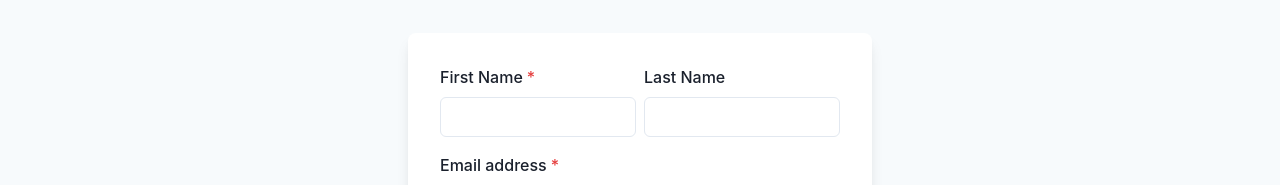
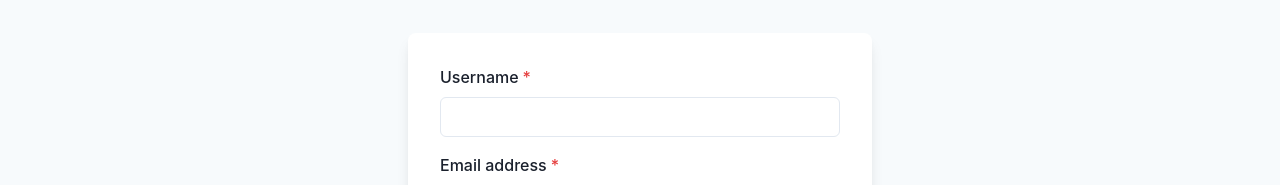
Before and after one commit to bounswe/bounswe2024group7, a React (Vite) app in the folder frontend/: page /bounswe2024group7/register in a window 1280 px wide. Shown: the part 258-443 px from the top of the page. Built offline with nearby package versions, Linux system fonts and the light colour scheme; no server answers.

Commit message:
implement register logic

```diff
--- a/frontend/src/components/register.component.jsx
+++ b/frontend/src/components/register.component.jsx
@@ -13,17 +13,72 @@ import {
     Text,
     useColorModeValue,
     Link,
+    useToast
 } from '@chakra-ui/react'
-import { useState } from 'react'
 import { ViewIcon, ViewOffIcon } from '@chakra-ui/icons'
 import {
     loginPath
 } from "../constants/paths"
+import apiInstance from '../instance/apiInstance.js'
+import { useState } from 'react'
+import { useNavigate } from "@tanstack/react-router"
+import { useDispatch } from "react-redux";
+import { userActions } from '../context/user'
+import Cookies from "js-cookie"
 
 export default function RegisterComponent() {
     const [showPassword, setShowPassword] = useState(false)
 
-    // TODO: ADD REGISTER REQUEST
+    const [username, setUsername] = useState("");
+    const [email, setEmail] = useState("")
+    const [password, setPassword] = useState("")
+    const navigate = useNavigate()
+    const toast = useToast()
+    const dispatch = useDispatch();
+
+    const handleUserRegister = async () => {
+        try {
+            const response = await apiInstance().post(
+                "signup",
+                {
+                    username,
+                    email,
+                    password
+                }
+            )
+
+            console.log(response)
+
+            if (response.status === 201) {
+                console.log(response.data)
+
+                dispatch(
+                    userActions.login({
+                        userName: username,
+                    })
+                )
+
+                Cookies.set("username", username)
+
+                navigate(
+                    {
+                        to: "/",
+                        state: {
+                            username
+                        }
+                    }
+                )
+            }
+        } catch (e) {
+            console.log(e)
+            toast({
+                title: "There was an error while logging in. Please try again.",
+                status: "error",
+                isClosable: true,
+                duration: 2000,
+            });
+        }
+    }
 
     return (
         <Flex
@@ -31,7 +86,14 @@ export default function RegisterComponent() {
             align={'center'}
             justify={'center'}
             bg={useColorModeValue('gray.50', 'gray.800')}>
-            <Stack spacing={8} mx={'auto'} maxW={'lg'} py={12} px={6}>
+            <Stack
+                spacing={8}
+                mx={'auto'}
+                maxW={'xl'}
+                w={"lg"}
+                py={12}
+                px={6}
+            >
                 <Stack align={'center'}>
                     <Heading fontSize={'4xl'} textAlign={'center'}>
                         Sign up
@@ -48,31 +110,35 @@ export default function RegisterComponent() {
                     boxShadow={'lg'}
                     p={8}>
                     <Stack spacing={4}>
-                        <HStack>
-                            <Box>
-                                <FormControl id="firstName" isRequired>
-                                    <FormLabel>First Name</FormLabel>
-                                    <Input type="text" focusBorderColor='purple.500'
-                                    />
-                                </FormControl>
-                            </Box>
-                            <Box>
-                                <FormControl id="lastName">
-                                    <FormLabel>Last Name</FormLabel>
-                                    <Input type="text" focusBorderColor='purple.500'
-                                    />
-                                </FormControl>
-                            </Box>
-                        </HStack>
+                        <FormControl id="username" isRequired>
+                            <FormLabel>Username</FormLabel>
+                            <Input type="text" focusBorderColor='purple.500'
+                                onChange={
+                                    (e) => {
+                                        setUsername(e.target.value)
+                                    }
+                                }
+                            />
+                        </FormControl>
                         <FormControl id="email" isRequired>
                             <FormLabel>Email address</FormLabel>
                             <Input type="email" focusBorderColor='purple.500'
+                                onChange={
+                                    (e) => {
+                                        setEmail(e.target.value)
+                                    }
+                                }
                             />
                         </FormControl>
                         <FormControl id="password" isRequired>
                             <FormLabel>Password</FormLabel>
                             <InputGroup>
                                 <Input type={showPassword ? 'text' : 'password'} focusBorderColor='purple.500'
+                                    onChange={
+                                        (e) => {
+                                            setPassword(e.target.value)
+                                        }
+                                    }
                                 />
                                 <InputRightElement h={'full'}>
                                     <Button
@@ -91,7 +157,9 @@ export default function RegisterComponent() {
                                 color={'white'}
                                 _hover={{
                                     bg: 'purple.500',
-                                }}>
+                                }}
+                                onClick={handleUserRegister}
+                            >
                                 Sign up
                             </Button>
                         </Stack>
```
